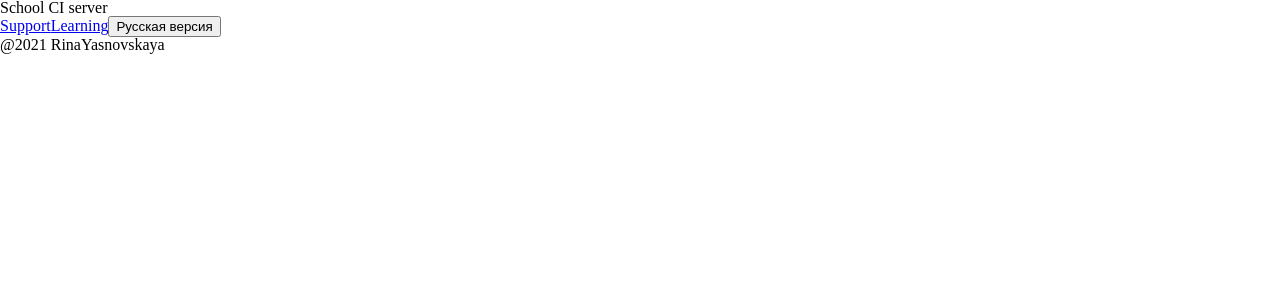
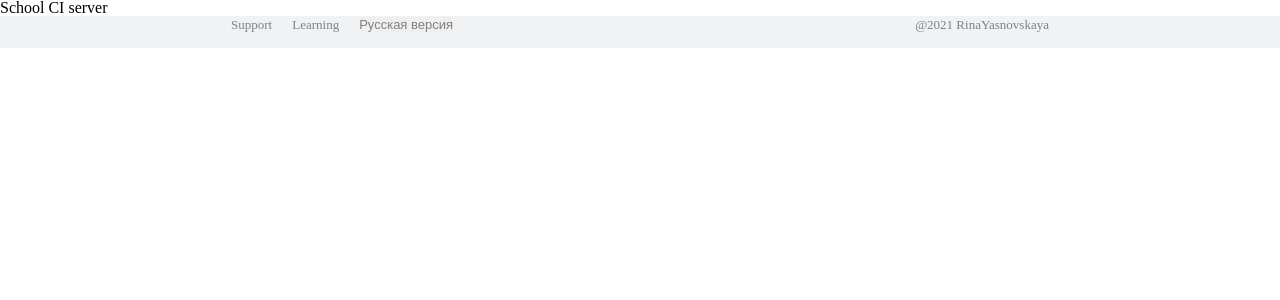
Before and after one commit to RinaYasnovskaya/shri-react-first-part, a React app in the folder shri-react/: page /settings in a window 1280 px wide. Shown: the top 300 px of the page. Built offline with nearby package versions, Linux system fonts and the light colour scheme; the HTML template or start-up script is replaced by a standard one.

Commit message:
feat: add classe for elems footer & write some style

```diff
--- /dev/null
+++ b/shri-react/src/assets/scss/base/_buttons.scss
@@ -0,0 +1,13 @@
+@import '../constants/vars';
+
+.button{
+  border-radius: $border-radius-elems;
+  padding: 0 20px;
+}
+
+button{
+  border: 0;
+  padding: 0;
+  pointer-events: auto;
+  cursor: pointer;
+}
--- a/shri-react/src/assets/scss/main.scss
+++ b/shri-react/src/assets/scss/main.scss
@@ -1,5 +1,5 @@
 @import '../../../node_modules/reset-css/sass/reset';
-@import '../scss/constants/vars';
+@import '../scss/base/buttons';
 
 html, body, #root{
   height: 100%;
@@ -16,3 +16,7 @@ html, body, #root{
 .footer {
   flex: 0 0 auto;
 }
+
+a{
+  text-decoration: none;
+}
--- a/shri-react/src/components/footer/Footer.jsx
+++ b/shri-react/src/components/footer/Footer.jsx
@@ -1,13 +1,14 @@
 import React from 'react';
 import { Link } from 'react-router-dom';
+import './footer.scss';
 
 export const Footer = () => {
   return (
     <div className="footer">
       <div className="footer__left-elem">
-        <Link to="/support">Support</Link>
-        <Link to="/learning">Learning</Link>
-        <button>Русская версия</button>
+        <Link className="footer__support" to="/support">Support</Link>
+        <Link className="footer__learning" to="/learning">Learning</Link>
+        <button className="footer__lang">Русская версия</button>
 
       </div>
       <div className="footer__right-elem">
--- /dev/null
+++ b/shri-react/src/components/footer/footer.scss
@@ -0,0 +1,22 @@
+@import '../../assets/scss/constants/colors';
+@import '../../assets/scss/constants/vars';
+
+.footer{
+  display: flex;
+  min-height: $height-footer;
+  background-color: $color-footer;
+  justify-content: space-around;
+
+  &__support, &__learning{
+    margin-right: 20px;
+  }
+
+  &__support, &__learning, &__lang, &__name{
+    color: $color-text-other;
+    font-size: $font-size-secondary;
+  }
+
+  &__support:hover, &__learning:hover, &__lang:hover {
+    color: $color-text-other-hover;
+  }
+}
```
